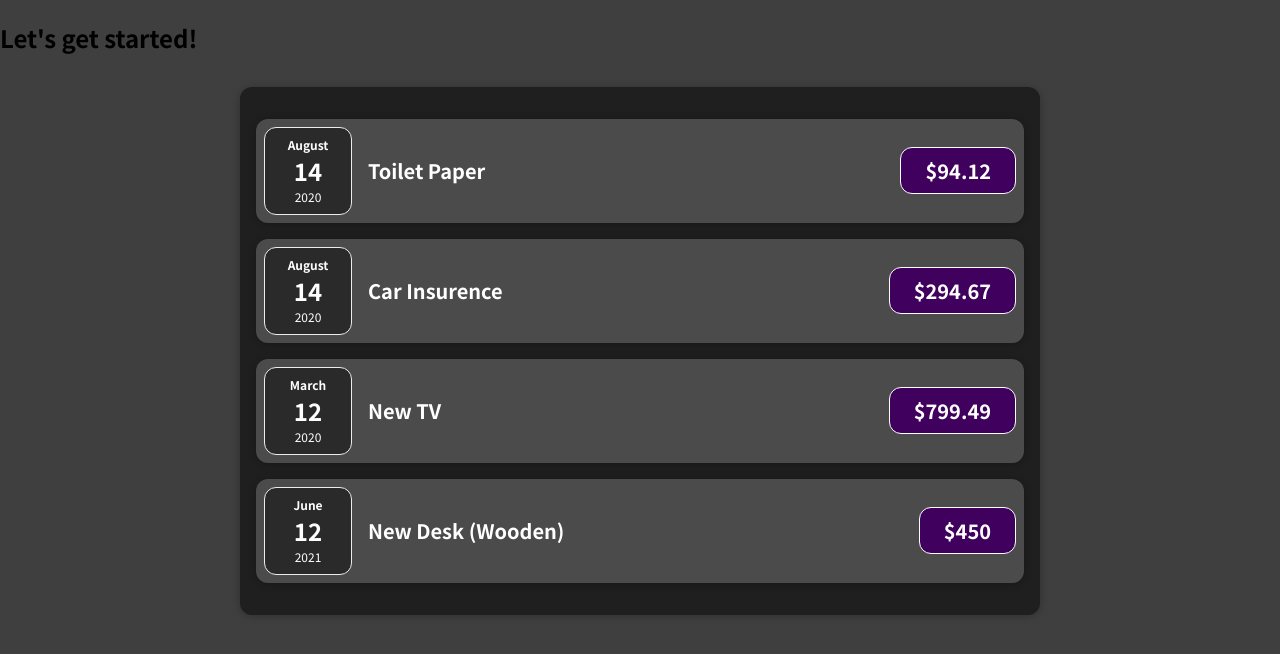
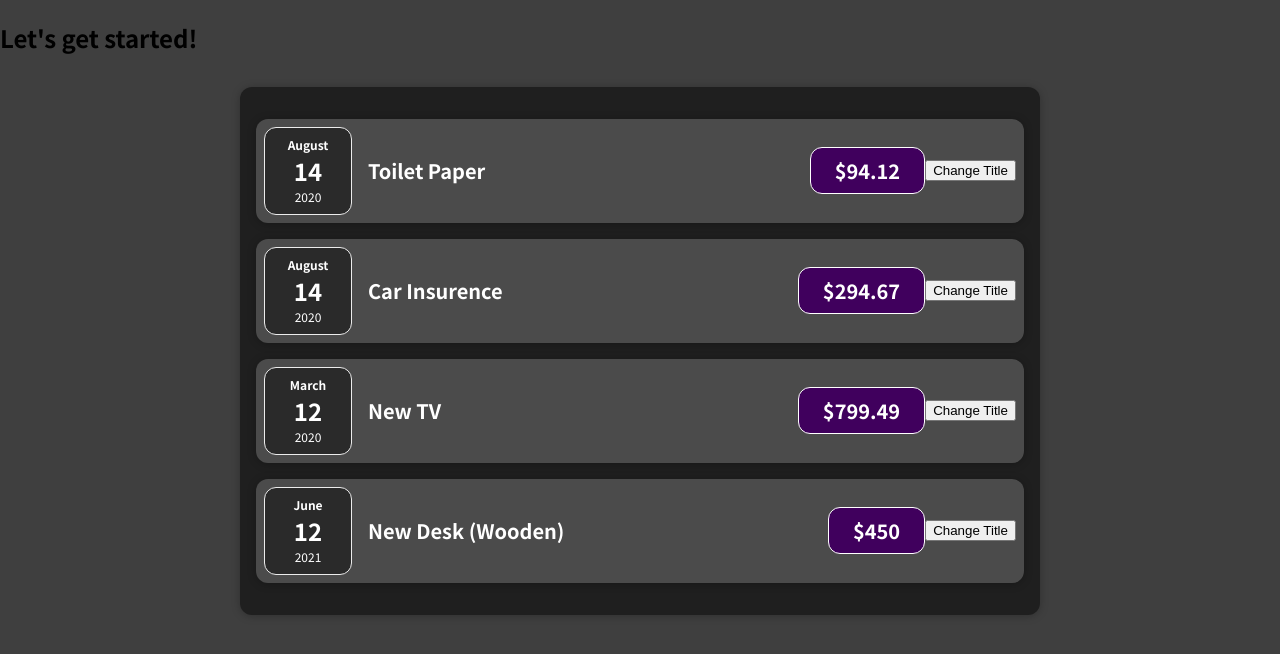
Before and after one commit to paulonova/React-Expenses-Controll-, a React (Create React App) app: page / in a window 1280 px wide. Shown: the top 654 px of the page. Built offline with nearby package versions, Linux system fonts and the light colour scheme.

Commit message:
Implement sass

```diff
--- a/src/App.js
+++ b/src/App.js
@@ -1,4 +1,5 @@
 import Expenses from "./components/Expenses/Expenses";
+import "./sass/style.css";
 
 const App = () => {
   const expenses = [
--- a/src/components/Expenses/ExpenseDate.js
+++ b/src/components/Expenses/ExpenseDate.js
@@ -1,4 +1,3 @@
-import "./Expensedate.css";
 import React from "react";
 
 const ExpenseDate = (props) => {
--- a/src/components/Expenses/ExpenseItem.js
+++ b/src/components/Expenses/ExpenseItem.js
@@ -1,9 +1,12 @@
-import "./Expenseitem.css";
 import React from "react";
 import ExpenseDate from "./ExpenseDate";
 import Card from "../UI/Card";
 
 function expenses(props) {
+  const clickHandler = () => {
+    alert("Clicked!");
+  };
+
   return (
     <Card className='expense-item'>
       <ExpenseDate date={props.date} />
@@ -11,6 +14,7 @@
         <h2>{props.title}</h2>
         <p className='expense-item__price'>${props.amount}</p>
       </div>
+      <button onClick={clickHandler}>Change Title</button>
     </Card>
   );
 }
--- a/src/components/Expenses/Expenses.js
+++ b/src/components/Expenses/Expenses.js
@@ -1,4 +1,3 @@
-import "./Expenses.css";
 import React from "react";
 import ExpenseItem from "./ExpenseItem";
 import Card from "../UI/Card";
--- a/src/components/UI/Card.js
+++ b/src/components/UI/Card.js
@@ -1,4 +1,3 @@
-import "./Card.css";
 import React from "react";
 
 const Card = (props) => {
--- /dev/null
+++ b/src/sass/style.css
@@ -0,0 +1,138 @@
+/********************/
+/* All Style Sheets */
+/********************/
+.expenses {
+  width: 50rem;
+  max-width: 95%;
+  margin: 2rem auto;
+  padding: 1rem;
+  border-radius: 12px;
+  background-color: #1f1f1f;
+  -webkit-box-shadow: 0 1px 8px rgba(0, 0, 0, 0.25);
+          box-shadow: 0 1px 8px rgba(0, 0, 0, 0.25);
+}
+
+.expense-date {
+  display: -webkit-box;
+  display: -ms-flexbox;
+  display: flex;
+  -webkit-box-orient: vertical;
+  -webkit-box-direction: normal;
+      -ms-flex-direction: column;
+          flex-direction: column;
+  width: 5.5rem;
+  height: 5.5rem;
+  color: white;
+  border: 1px solid #ececec;
+  border-radius: 12px;
+  background-color: #2a2a2a;
+  -webkit-box-align: center;
+      -ms-flex-align: center;
+          align-items: center;
+  -webkit-box-pack: center;
+      -ms-flex-pack: center;
+          justify-content: center;
+}
+
+.expense-date__month {
+  font-size: 0.75rem;
+  font-weight: bold;
+}
+
+.expense-date__year {
+  font-size: 0.75rem;
+}
+
+.expense-date__day {
+  font-size: 1.5rem;
+  font-weight: bold;
+}
+
+.card {
+  border-radius: 12px;
+  -webkit-box-shadow: 0 1px 8px rgba(0, 0, 0, 0.25);
+          box-shadow: 0 1px 8px rgba(0, 0, 0, 0.25);
+}
+
+.expense-item {
+  display: -webkit-box;
+  display: -ms-flexbox;
+  display: flex;
+  margin: 1rem 0;
+  padding: 0.5rem;
+  background-color: #4b4b4b;
+  -webkit-box-pack: justify;
+      -ms-flex-pack: justify;
+          justify-content: space-between;
+  -webkit-box-align: center;
+      -ms-flex-align: center;
+          align-items: center;
+}
+
+.expense-item__description {
+  display: -webkit-box;
+  display: -ms-flexbox;
+  display: flex;
+  -webkit-box-orient: vertical;
+  -webkit-box-direction: normal;
+      -ms-flex-direction: column;
+          flex-direction: column;
+  gap: 1rem;
+  -webkit-box-align: end;
+      -ms-flex-align: end;
+          align-items: flex-end;
+  -ms-flex-flow: column-reverse;
+      flex-flow: column-reverse;
+  -webkit-box-pack: start;
+      -ms-flex-pack: start;
+          justify-content: flex-start;
+  -webkit-box-flex: 1;
+      -ms-flex: 1;
+          flex: 1;
+}
+
+.expense-item h2 {
+  font-size: 1rem;
+  margin: 0 1rem;
+  color: #3a3a3a;
+  color: white;
+  -webkit-box-flex: 1;
+      -ms-flex: 1;
+          flex: 1;
+}
+
+.expense-item__price {
+  font-size: 1rem;
+  font-weight: bold;
+  padding: 0.5rem;
+  color: white;
+  border: 1px solid white;
+  border-radius: 12px;
+  background-color: #40005d;
+}
+
+@media (min-width: 580px) {
+  .expense-item__description {
+    -webkit-box-orient: horizontal;
+    -webkit-box-direction: normal;
+        -ms-flex-direction: row;
+            flex-direction: row;
+    -webkit-box-align: center;
+        -ms-flex-align: center;
+            align-items: center;
+    -webkit-box-pack: start;
+        -ms-flex-pack: start;
+            justify-content: flex-start;
+    -webkit-box-flex: 1;
+        -ms-flex: 1;
+            flex: 1;
+  }
+  .expense-item__description h2 {
+    font-size: 1.25rem;
+  }
+  .expense-item__price {
+    font-size: 1.25rem;
+    padding: 0.5rem 1.5rem;
+  }
+}
+/*# sourceMappingURL=style.css.map */
```
Also changed, not shown: src/sass/style.scss (added, +10 -0 lines), src/sass/sass-components/_cards.scss (renamed from src/components/UI/Card.css), src/sass/sass-components/_expenses.scss (renamed from src/components/Expenses/Expenses.css), src/sass/sass-components/_expensesdata.scss (renamed from src/components/Expenses/Expensedate.css), src/sass/sass-components/_expensesitem.scss (renamed from src/components/Expenses/Expenseitem.css), 1 other file (tests, documents, lock files or other folders).
